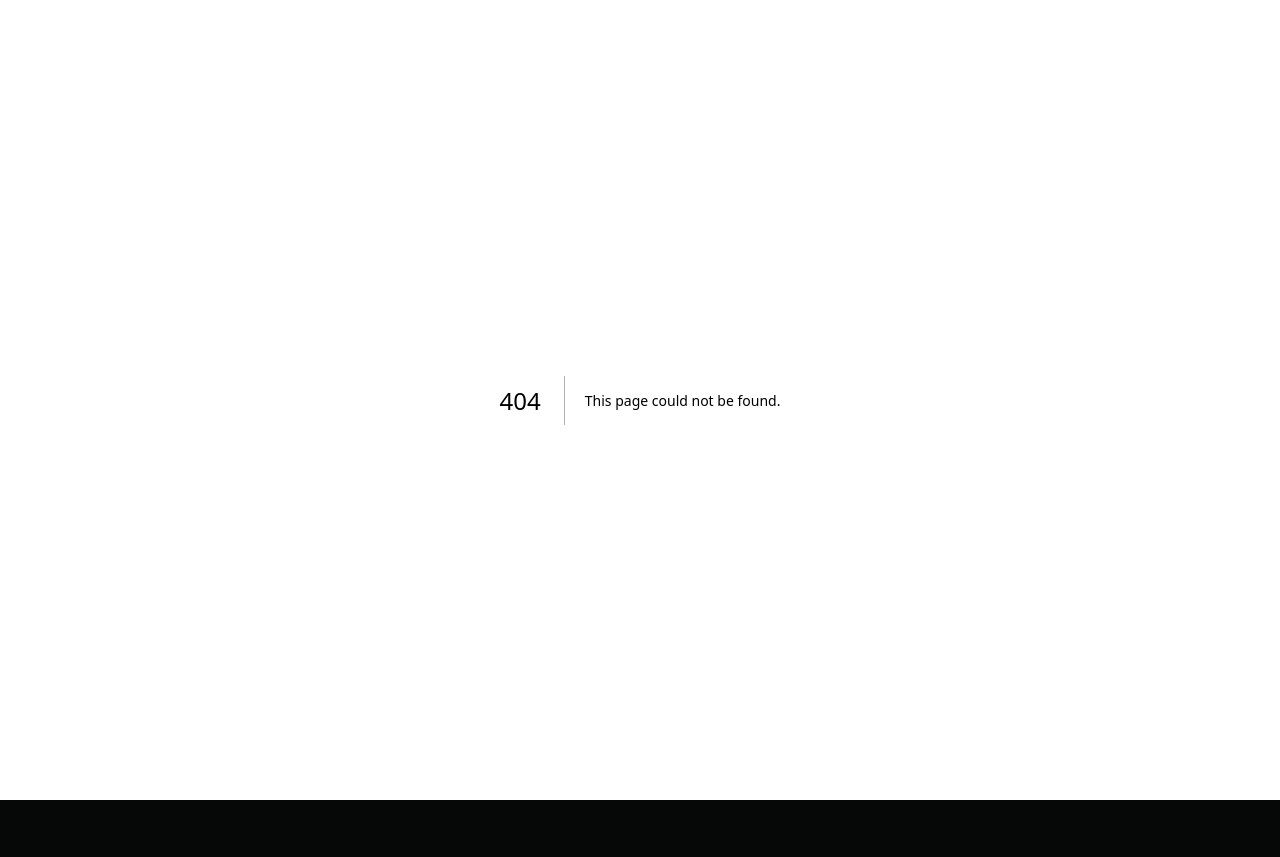
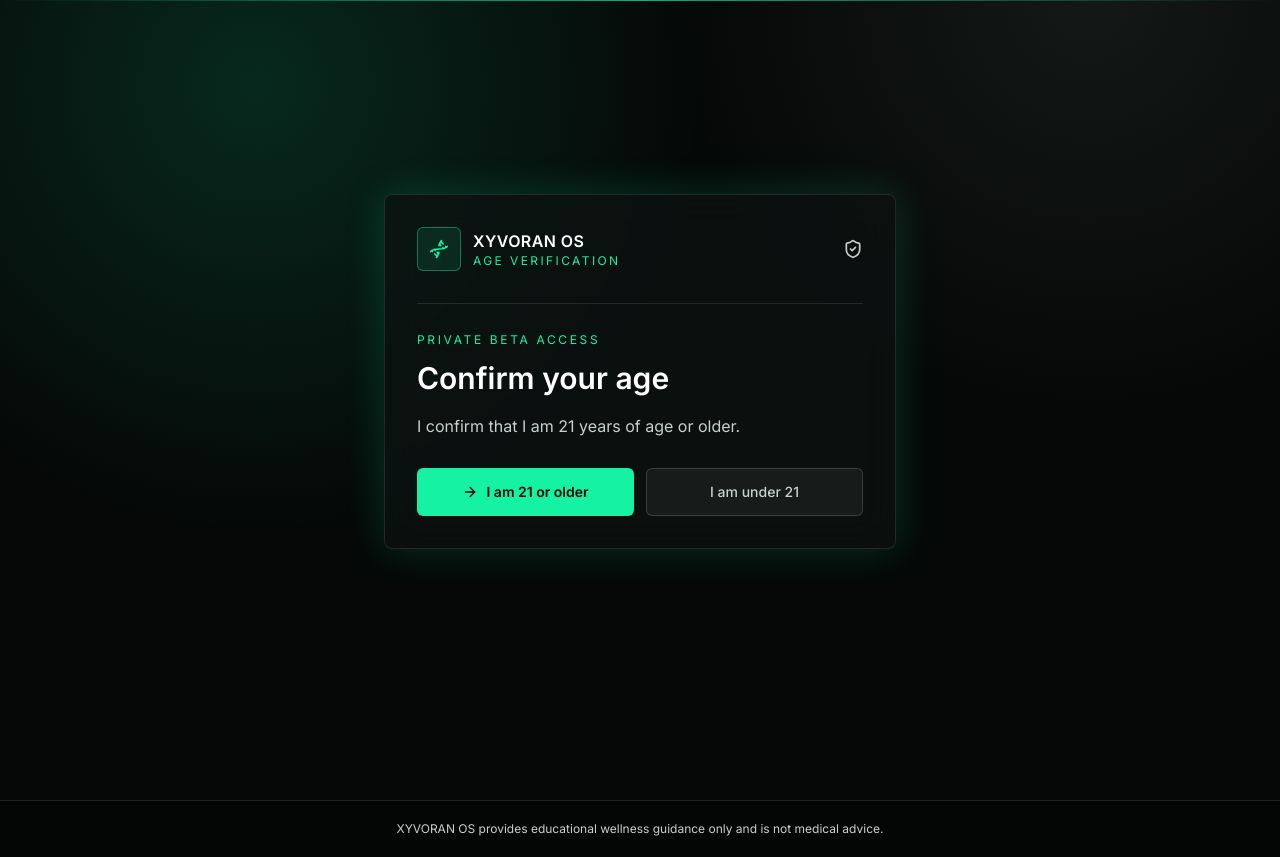
Before and after one commit to liftmysoul/xyvoran-os, a Next.js app: page /age-gate in a window 1280 px wide. Before the commit this address had no page. Before the commit the page ends 800 px from the top, so only its background shows below. Built offline with nearby package versions, Linux system fonts and the light colour scheme; no server answers.

Commit message:
Add global 21 plus age gate

```diff
--- /dev/null
+++ b/src/app/age-gate/page.tsx
@@ -0,0 +1,12 @@
+import { cookies } from "next/headers";
+import { redirect } from "next/navigation";
+import { AgeGate } from "@/components/AgeGate";
+import { ageConfirmedValue, ageDeniedValue, ageGateCookieName, safeNextPath } from "@/lib/age-gate";
+
+export default async function AgeGatePage({ searchParams }: { searchParams: Promise<{ next?: string }> }) {
+  const cookieStore = await cookies();
+  const status = cookieStore.get(ageGateCookieName)?.value;
+  const nextPath = safeNextPath((await searchParams).next);
+  if (status === ageConfirmedValue) redirect(nextPath);
+  return <AgeGate denied={status === ageDeniedValue} nextPath={nextPath} />;
+}
--- /dev/null
+++ b/src/app/api/age-verification/route.ts
@@ -0,0 +1,23 @@
+import { NextResponse } from "next/server";
+import { ageConfirmedValue, ageDeniedValue, ageGateCookieName, safeNextPath } from "@/lib/age-gate";
+
+export async function POST(request: Request) {
+  const body = await request.json().catch(() => ({}));
+  if (body.choice !== "confirmed" && body.choice !== "underage") {
+    return NextResponse.json({ error: "A valid age confirmation is required." }, { status: 400 });
+  }
+
+  const confirmed = body.choice === "confirmed";
+  const response = NextResponse.json({
+    allowed: confirmed,
+    redirectTo: confirmed ? safeNextPath(body.next) : "/age-gate"
+  });
+  response.cookies.set(ageGateCookieName, confirmed ? ageConfirmedValue : ageDeniedValue, {
+    httpOnly: true,
+    secure: process.env.NODE_ENV === "production",
+    sameSite: "lax",
+    path: "/",
+    maxAge: 60 * 60 * 24 * 365
+  });
+  return response;
+}
--- a/src/app/layout.tsx
+++ b/src/app/layout.tsx
@@ -12,7 +12,12 @@ export const metadata: Metadata = {
 export default function RootLayout({ children }: { children: React.ReactNode }) {
   return (
     <html lang="en">
-      <body className={inter.className}>{children}</body>
+      <body className={inter.className}>
+        <div className="min-h-screen">{children}</div>
+        <footer className="border-t border-white/10 bg-black/30 px-4 py-5 text-center text-xs text-chrome">
+          XYVORAN OS provides educational wellness guidance only and is not medical advice.
+        </footer>
+      </body>
     </html>
   );
 }
--- /dev/null
+++ b/src/components/AgeGate.tsx
@@ -0,0 +1,92 @@
+"use client";
+
+import { useState } from "react";
+import { useRouter } from "next/navigation";
+import { ArrowRight, Dna, LoaderCircle, ShieldCheck } from "lucide-react";
+import { Card } from "@/components/ui/Card";
+
+export function AgeGate({ denied, nextPath }: { denied: boolean; nextPath: string }) {
+  const router = useRouter();
+  const [blocked, setBlocked] = useState(denied);
+  const [loading, setLoading] = useState<"confirmed" | "underage" | null>(null);
+  const [error, setError] = useState("");
+
+  async function confirm(choice: "confirmed" | "underage") {
+    setLoading(choice);
+    setError("");
+    try {
+      const response = await fetch("/api/age-verification", {
+        method: "POST",
+        headers: { "Content-Type": "application/json" },
+        body: JSON.stringify({ choice, next: nextPath })
+      });
+      const body = await response.json();
+      if (!response.ok) throw new Error(body.error ?? "Unable to save age confirmation.");
+      if (!body.allowed) {
+        setBlocked(true);
+        setLoading(null);
+        return;
+      }
+      router.replace(body.redirectTo);
+      router.refresh();
+    } catch (requestError) {
+      setError(requestError instanceof Error ? requestError.message : "Unable to save age confirmation.");
+      setLoading(null);
+    }
+  }
+
+  return (
+    <main className="relative grid min-h-[calc(100vh-57px)] place-items-center overflow-hidden px-4 py-10">
+      <div className="absolute inset-x-0 top-0 h-px bg-gradient-to-r from-transparent via-emeraldx/70 to-transparent" />
+      <Card className="relative w-full max-w-lg border-emeraldx/20 p-6 md:p-8">
+        <div className="flex items-center justify-between gap-4">
+          <div className="flex items-center gap-3">
+            <span className="grid h-11 w-11 place-items-center rounded-md border border-emeraldx/40 bg-emeraldx/10">
+              <Dna className="h-5 w-5 text-emeraldx" />
+            </span>
+            <div>
+              <p className="font-semibold tracking-wide text-white">XYVORAN OS</p>
+              <p className="text-xs uppercase tracking-[0.2em] text-emeraldx">Age Verification</p>
+            </div>
+          </div>
+          <ShieldCheck className="h-5 w-5 text-chrome" />
+        </div>
+
+        {blocked ? (
+          <div className="mt-8 border-t border-white/10 pt-7">
+            <p className="text-xs uppercase tracking-[0.22em] text-emeraldx">Access Restricted</p>
+            <h1 className="mt-3 text-2xl font-semibold text-white">XYVORAN OS is only available to users 21 years of age or older.</h1>
+            <p className="mt-4 text-sm leading-6 text-chrome">Signup, login, dashboard, labs, protocols, and AI Coach access are unavailable.</p>
+          </div>
+        ) : (
+          <div className="mt-8 border-t border-white/10 pt-7">
+            <p className="text-xs uppercase tracking-[0.22em] text-emeraldx">Private Beta Access</p>
+            <h1 className="mt-3 text-3xl font-semibold text-white">Confirm your age</h1>
+            <p className="mt-4 text-base leading-7 text-chrome">I confirm that I am 21 years of age or older.</p>
+            <div className="mt-7 grid gap-3 sm:grid-cols-2">
+              <button
+                type="button"
+                onClick={() => confirm("confirmed")}
+                disabled={Boolean(loading)}
+                className="inline-flex min-h-12 items-center justify-center gap-2 rounded-md bg-emeraldx px-4 text-sm font-semibold text-obsidian transition hover:bg-signal disabled:opacity-55"
+              >
+                {loading === "confirmed" ? <LoaderCircle className="h-4 w-4 animate-spin" /> : <ArrowRight className="h-4 w-4" />}
+                I am 21 or older
+              </button>
+              <button
+                type="button"
+                onClick={() => confirm("underage")}
+                disabled={Boolean(loading)}
+                className="min-h-12 rounded-md border border-white/15 bg-white/5 px-4 text-sm font-medium text-chrome transition hover:bg-white/10 hover:text-white disabled:opacity-55"
+              >
+                I am under 21
+              </button>
+            </div>
+          </div>
+        )}
+
+        {error && <p className="mt-5 rounded-md border border-red-300/20 bg-red-300/10 p-3 text-sm text-red-200">{error}</p>}
+      </Card>
+    </main>
+  );
+}
--- /dev/null
+++ b/src/lib/age-gate.ts
@@ -0,0 +1,8 @@
+export const ageGateCookieName = "xyvoran_age_status";
+export const ageConfirmedValue = "confirmed_21_plus";
+export const ageDeniedValue = "under_21";
+
+export function safeNextPath(value: string | null | undefined) {
+  if (!value || !value.startsWith("/") || value.startsWith("//")) return "/";
+  return value;
+}
--- /dev/null
+++ b/src/middleware.ts
@@ -0,0 +1,51 @@
+import { type NextRequest, NextResponse } from "next/server";
+import { createServerClient } from "@supabase/ssr";
+import { ageConfirmedValue, ageGateCookieName } from "@/lib/age-gate";
+import { getSupabaseAnonKey, getSupabaseUrl, isSupabaseConfigured } from "@/lib/supabase-config";
+
+type CookieToSet = {
+  name: string;
+  value: string;
+  options?: Parameters<NextResponse["cookies"]["set"]>[2];
+};
+
+export async function middleware(request: NextRequest) {
+  const pathname = request.nextUrl.pathname;
+  const ageGateExempt = pathname === "/age-gate" || pathname === "/api/age-verification" || pathname === "/api/health";
+  const ageConfirmed = request.cookies.get(ageGateCookieName)?.value === ageConfirmedValue;
+
+  if (!ageGateExempt && !ageConfirmed) {
+    if (pathname.startsWith("/api/")) {
+      return NextResponse.json({ error: "Age verification is required.", ageVerificationRequired: true }, { status: 403 });
+    }
+    const ageGateUrl = request.nextUrl.clone();
+    ageGateUrl.pathname = "/age-gate";
+    ageGateUrl.search = "";
+    ageGateUrl.searchParams.set("next", `${pathname}${request.nextUrl.search}`);
+    return NextResponse.redirect(ageGateUrl);
+  }
+
+  let response = NextResponse.next({ request });
+  if (!isSupabaseConfigured()) return response;
+
+  const supabase = createServerClient(getSupabaseUrl(), getSupabaseAnonKey(), {
+    cookies: {
+      getAll() {
+        return request.cookies.getAll();
+      },
+      setAll(cookiesToSet: CookieToSet[]) {
+        cookiesToSet.forEach(({ name, value }) => request.cookies.set(name, value));
+        response = NextResponse.next({ request });
+        cookiesToSet.forEach(({ name, value, options }) => response.cookies.set(name, value, options));
+      }
+    }
+  });
+
+  await supabase.auth.getUser();
+  return response;
+}
+
+export const config = {
+  runtime: "nodejs",
+  matcher: ["/((?!_next/static|_next/image|favicon.ico|.*\\.(?:svg|png|jpg|jpeg|gif|webp)$).*)"]
+};
```
Also changed, not shown: middleware.ts (deleted, +0 -41 lines).
